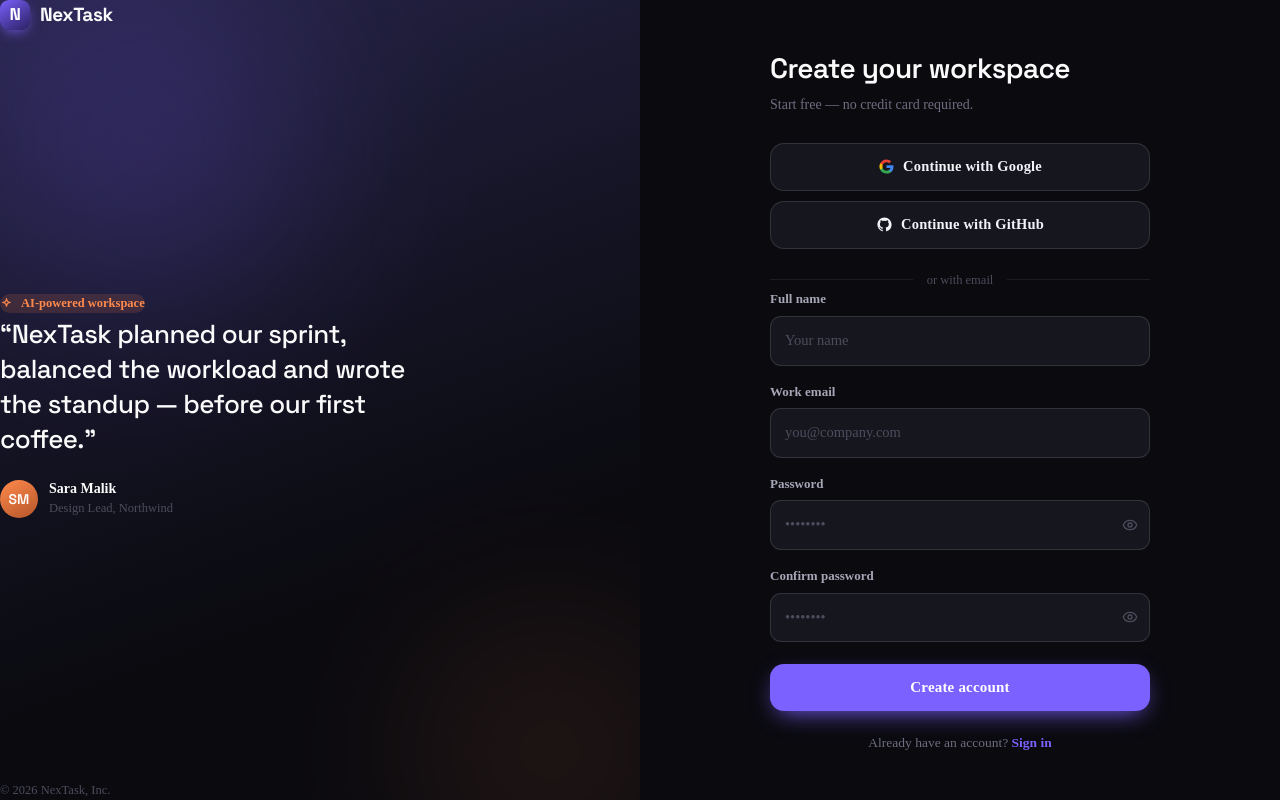
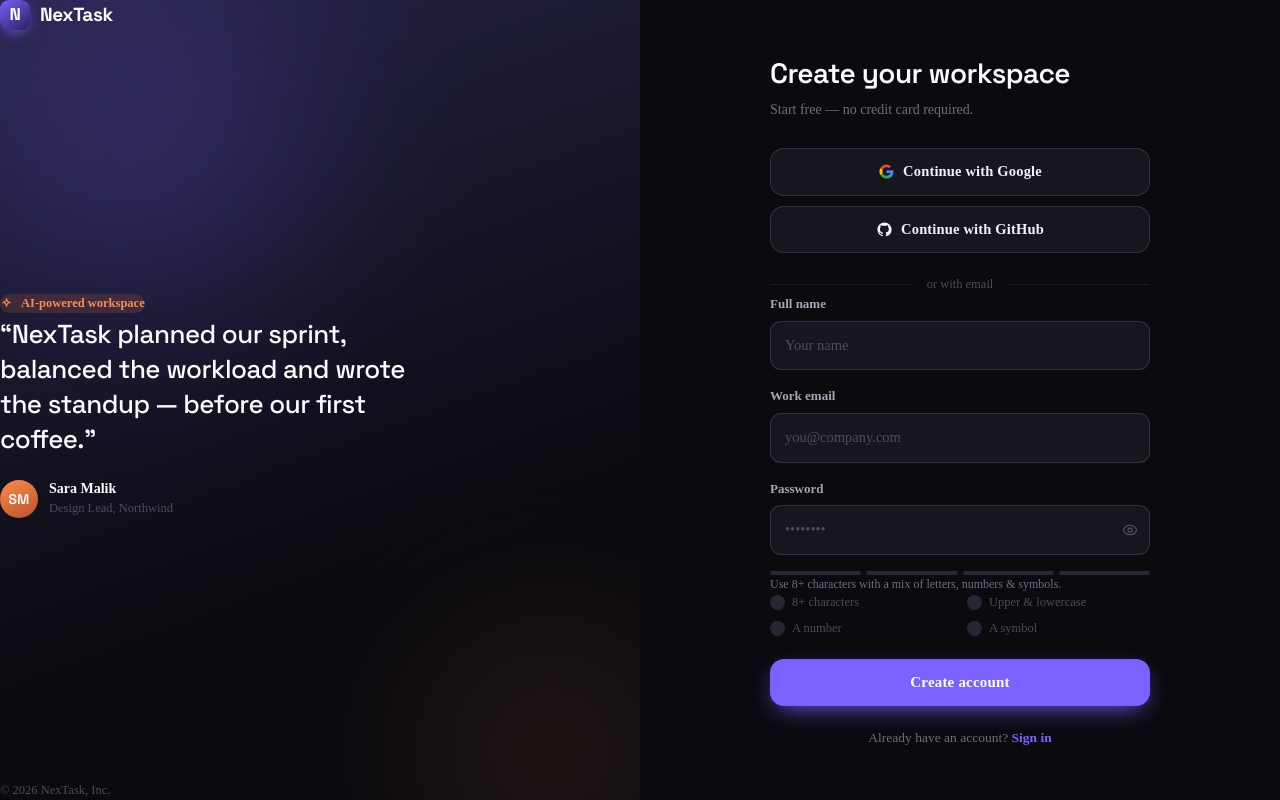
Before and after one commit to AwaisAmin/nextask-ai-saas, a Next.js app: page /register in a window 1280 px wide. Built offline with nearby package versions, Linux system fonts and the light colour scheme; no server answers.

Commit message:
completed the auth flow ui with integration

```diff
--- a/src/components/auth/AuthPage.tsx
+++ b/src/components/auth/AuthPage.tsx
@@ -2,7 +2,7 @@
 
 import Link from "next/link";
 import { useState } from "react";
-import { useForm } from "react-hook-form";
+import { useForm, useWatch } from "react-hook-form";
 import { zodResolver } from "@hookform/resolvers/zod";
 import { Button } from "@/components/ui/button";
 import { Input } from "@/components/ui/input";
@@ -14,6 +14,7 @@ import type { LoginInput, RegisterInput } from "@/features/auth/schemas";
 import { useLogin, useRegister } from "@/features/auth/hooks";
 import { AuthLeft } from "./AuthLeft";
 import { AuthLoader } from "@/components/loaders/AuthLoader";
+import { PasswordStrength } from "@/features/auth/components/PasswordStrength";
 import type { AuthMode, AuthFormValues } from "./types";
 
 export const AuthPage = ({ mode }: { mode: AuthMode }) => {
@@ -24,17 +25,20 @@ export const AuthPage = ({ mode }: { mode: AuthMode }) => {
     register,
     handleSubmit,
     setError,
+    control,
     formState: { errors },
   } = useForm<AuthFormValues>({
     resolver: zodResolver(isSignup ? registerSchema : loginSchema),
   });
+
+  const password = useWatch({ control, name: "password", defaultValue: "" });
 
   const loginMutation = useLogin();
   const registerMutation = useRegister();
   const [isNavigating, setIsNavigating] = useState(false);
   const isPending = loginMutation.isPending || registerMutation.isPending;
 
-  const onSubmit = async (values: FormValues) => {
+  const onSubmit = async (values: AuthFormValues) => {
     try {
       if (isSignup) {
         await registerMutation.mutateAsync(values as RegisterInput);
@@ -107,6 +111,7 @@ export const AuthPage = ({ mode }: { mode: AuthMode }) => {
                 error={errors.password?.message}
                 {...register("password")}
               />
+              {isSignup && <PasswordStrength password={password} />}
               {!isSignup && (
                 <div className="flex justify-end -mt-2 mb-3">
                   <Link
@@ -116,16 +121,6 @@ export const AuthPage = ({ mode }: { mode: AuthMode }) => {
                     Forgot password?
                   </Link>
                 </div>
-              )}
-              {isSignup && (
-                <Input
-                  label="Confirm password"
-                  type="password"
-                  placeholder="••••••••"
-                  autoComplete="new-password"
-                  error={errors.confirm_password?.message}
-                  {...register("confirm_password")}
-                />
               )}
               <Button
                 type="submit"
--- a/src/components/auth/types.ts
+++ b/src/components/auth/types.ts
@@ -4,5 +4,4 @@ export type AuthFormValues = {
   full_name?: string;
   email: string;
   password: string;
-  confirm_password?: string;
 };
--- a/src/features/auth/components/PasswordResetRequestClient.tsx
+++ b/src/features/auth/components/PasswordResetRequestClient.tsx
@@ -75,7 +75,7 @@ export const PasswordResetRequestClient = () => {
           </button>
           {resendCooldown > 0 && (
             <span>
-              in <b className="text-primary">{resendCooldown}s</b>
+              in <b className="text-(--text-1)">{resendCooldown}</b>s
             </span>
           )}
         </div>
--- a/src/features/auth/components/PasswordStrength.tsx
+++ b/src/features/auth/components/PasswordStrength.tsx
@@ -31,7 +31,7 @@ export const PasswordStrength = ({ password }: { password: string }) => {
           ? STRENGTH_LABELS[score]
           : "Use 8+ characters with a mix of letters, numbers & symbols."}
       </div>
-      <ul className="req-list">
+      <ul className="req-list mb-4">
         {PASSWORD_REQUIREMENTS.map(({ key, label }) => (
           <li key={key} className={checks[key] ? "met" : ""}>
             <span className="rc">
--- a/src/features/auth/schemas/index.ts
+++ b/src/features/auth/schemas/index.ts
@@ -5,17 +5,11 @@ export const loginSchema = z.object({
   password: z.string().min(1, "Password is required."),
 });
 
-export const registerSchema = z
-  .object({
-    full_name: z.string().min(2, "Name must be at least 2 characters."),
-    email: z.email({ error: "Enter a valid email." }),
-    password: z.string().min(8, "Password must be at least 8 characters."),
-    confirm_password: z.string().min(1, "Please confirm your password."),
-  })
-  .refine((data) => data.password === data.confirm_password, {
-    message: "Passwords do not match.",
-    path: ["confirm_password"],
-  });
+export const registerSchema = z.object({
+  full_name: z.string().min(2, "Name must be at least 2 characters."),
+  email: z.email({ error: "Enter a valid email." }),
+  password: z.string().min(8, "Password must be at least 8 characters."),
+});
 
 export const passwordResetRequestSchema = z.object({
   email: z.email({ error: "Enter a valid email." }),
```
